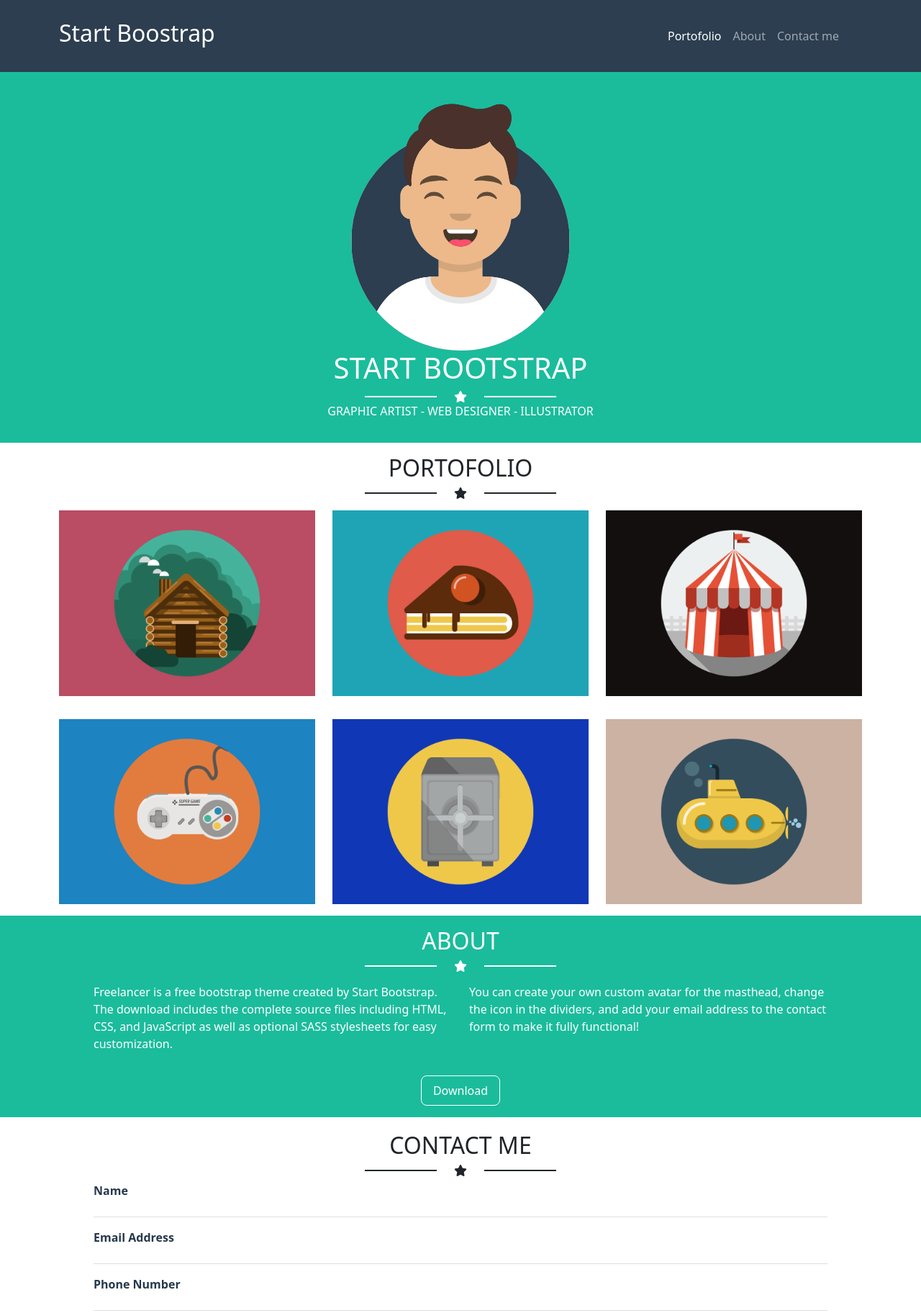
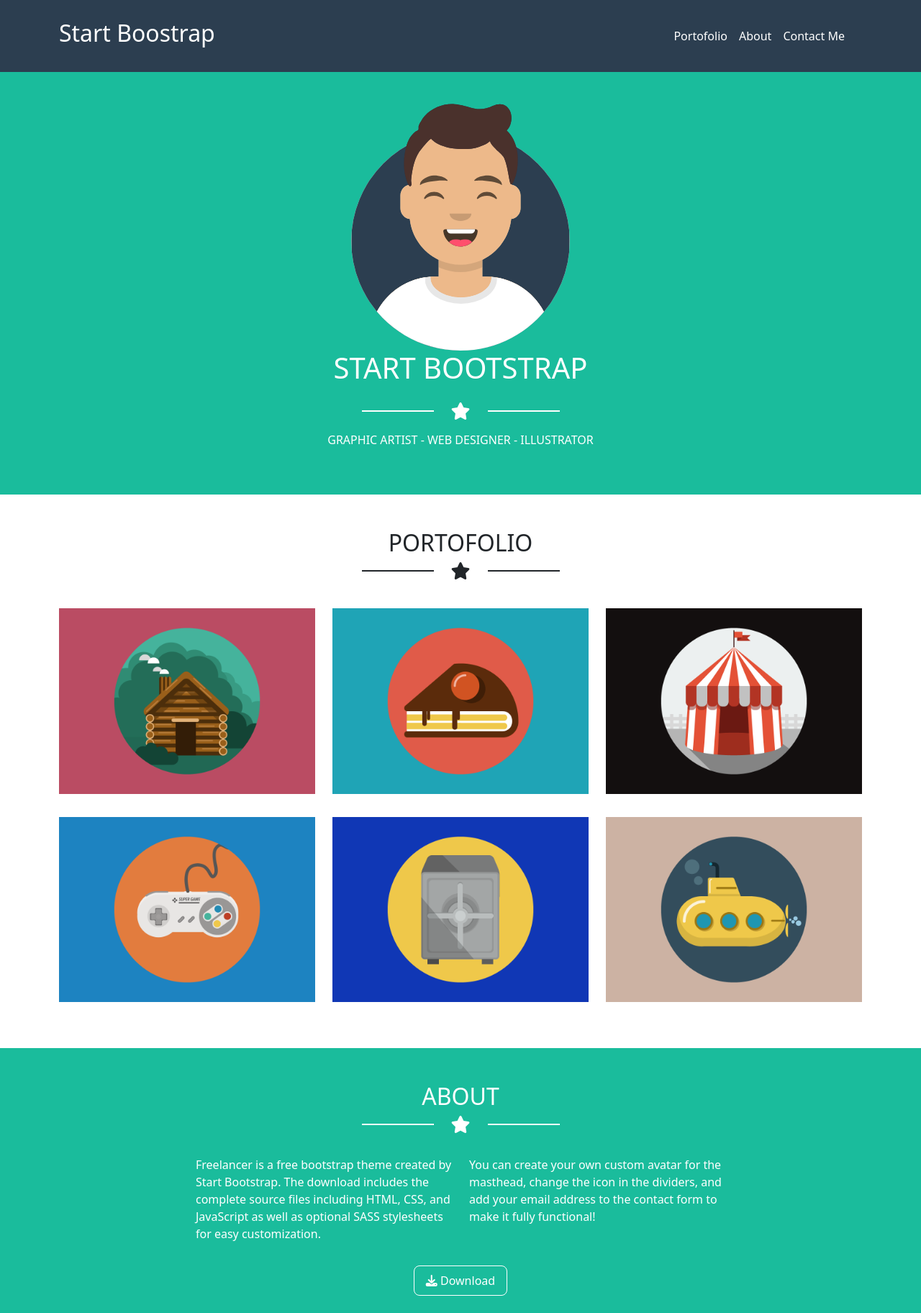
Before and after one commit to LucaFaedda/html-css-bootstrap-freelancer, a plain HTML site: page index.html in a window 1280 px wide. Shown: the top 1824 px of the page at 72% size. Drawn offline with nearby package versions, Linux system fonts and the light colour scheme.

Commit message:
Aggiunto margini e padding

```diff
--- a/css/style.css
+++ b/css/style.css
@@ -58,7 +58,16 @@ footer{
     display: flex;
     align-items: center;
     justify-content: center;
+    font-size: 1.5rem;
 }
+
+/* header */
+
+header a{
+    text-decoration: none;
+    color: #ffff;
+}
+
 
 /* jumbotron */
 
@@ -77,6 +86,7 @@ footer{
     margin: 0rem 1.5rem;
 }
 
+
 /* cards */
 
 .immagine img{
@@ -90,6 +100,7 @@ footer{
     padding: 0.5rem 1rem;
     background-color: transparent;
     border-radius: 0.5rem;
+    color: #ffff;
 }
 
 /* Contact Me! */
--- a/index.html
+++ b/index.html
@@ -26,16 +26,14 @@
                                 </button>
                                 <div class="collapse navbar-collapse" id="navbarSupportedContent">
                                   <ul class="navbar-nav me-auto mb-2 mb-lg-0 ">
-                                    <li class="nav-item">
-                                      <a class="nav-link active" aria-current="page" href="#">Portofolio</a>
+                                    <li class="nav-item ">
+                                      <a href=#>Portofolio</a>
                                     </li>
-                                    <li class="nav-item">
-                                      <a class="nav-link" href="#">About</a>
+                                    <li class="nav-item px-3">
+                                        <a href=#>About</a>
                                     </li>
                                     <li class="nav-item dropdown">
-                                      <a class="nav-link " href="#">
-                                        Contact me
-                                      </a>
+                                        <a href=#>Contact Me</a>
                                       <ul class="dropdown-menu">
                                         <li><a class="dropdown-item" href="#">Portofolio</a></li>
                                         <li><a class="dropdown-item" href="#">About</a></li>
@@ -56,15 +54,15 @@
             <!-- Jumbotron -->
             <div class="container-fluid background-color-fluid">
                 <!-- Al posto del container fluid si poteva creare una section con bk -->
-                <div class="row py-3">
+                <div class="row py-3 pb-5">
                     <div class="col-12">
                         <div class="container">
                             <div class="row pt-3">
-                                <div class="col-12 text-center">
+                                <div class="col-12 text-center ">
                                     <div id="jumbotron">
                                         <img src="./img/avatar.svg" alt="avatar">
                                         <h1>START BOOTSTRAP</h1>
-                                        <div class="star">
+                                        <div class="star py-3">
                                             <hr class="border-solid-2"><i class="fa-solid fa-star"></i><hr class="border-solid-2">
                                         </div>
                                         <p>GRAPHIC ARTIST - WEB DESIGNER - ILLUSTRATOR</p>
@@ -77,8 +75,8 @@
             </div>
             <!-- Sezione Cards -->
             <div class="container">
-                <div class="row pt-3">
-                    <div class="col-12 col-md-6 offset-md-3 text-center">
+                <div class="row pt-5">
+                    <div class="col-12 col-md-6 offset-md-3 text-center pb-4">
                         <div class="Portofolio">
                             <h2>PORTOFOLIO</h2>
                             <div class="star">
@@ -87,46 +85,46 @@
                         </div>
                     </div>
                 </div>
-                <div class="row">
+                <div class="row pb-5">
                     <div class="col-12 col-md-6 col-lg-4">
                         <div class="immagine my-3 ">
-                            <img src="./img/cabin.png">
+                            <img src="./img/cabin.png" alt="cabina">
                         </div>
                     </div>
                     <div class="col-12 col-md-6 col-lg-4">
                         <div class="immagine my-3 ">
-                            <img src="./img/cake.png">
+                            <img src="./img/cake.png" alt="torta">
                         </div>
                     </div>
                     <div class="col-12 col-md-6 col-lg-4">
                         <div class="immagine my-3 ">
-                            <img src="./img/circus.png">
+                            <img src="./img/circus.png" alt="circo">
                         </div>
                     </div>
                     <div class="col-12 col-md-6 col-lg-4">
                         <div class="immagine my-3 ">
-                            <img src="./img/game.png">
+                            <img src="./img/game.png" alt="controller">
                         </div>
                     </div>
                     <div class="col-12 col-md-6 col-lg-4">
                         <div class="immagine my-3 ">
-                            <img src="./img/safe.png">
+                            <img src="./img/safe.png" alt="cassaforte">
                         </div>
                     </div>
                     <div class="col-12 col-md-6 col-lg-4">
                         <div class="immagine my-3 ">
-                            <img src="./img/submarine.png">
+                            <img src="./img/submarine.png" alt="sottomarino">
                         </div>
                     </div>
                 </div>
             </div>
             <!-- About -->
             <div class="container-fluid background-color-fluid">
-                <div class="row pt-3">
+                <div class="row py-5">
                     <div class="col-12">
-                        <div class="container">
+                        <div class="container ">
                             <div class="row text-white text-center ">
-                                <div class="col-12 ">
+                                <div class="col-12 pb-3 ">
                                     <div class="About">
                                         <h2>ABOUT</h2>
                                         <div class="star">
@@ -135,20 +133,20 @@
                                     </div>
                                 </div>
                             </div>
-                            <div class="row text-white px-5">
-                                <div class="col-12 col-md-6">
+                            <div class="row text-white ">
+                                <div class="col-12 col-md-4 offset-md-2">
                                     <div class="my-3">
                                         Freelancer is a free bootstrap theme created by Start Bootstrap. The download includes the complete source files including HTML, CSS, and JavaScript as well as optional SASS stylesheets for easy customization.
                                     </div>
                                 </div>
-                                <div class="col-12 col-md-6">
+                                <div class="col-12 col-md-4">
                                     <div class=" my-3">
                                         You can create your own custom avatar for the masthead, change the icon in the dividers, and add your email address to the contact form to make it fully functional!
                                     </div>
                                 </div>
                                 <div class="col-12 col-md-6 offset-md-3">
                                     <div class="text-center my-3">
-                                        <button class="botton-white"><a class="text-white text-decoration-none" href="#">Download</a></button>
+                                        <button class="botton-white"><i class="fa-solid fa-download"></i> Download</button>
                                     </div>
                                 </div>
                             </div>
@@ -158,8 +156,8 @@
             </div>
             <!-- Contact me! -->
             <div class="container">
-                <div class="row pt-3 px-5">
-                    <div class="col-12 col-md-6 offset-md-3 text-center">
+                <div class="row pt-5 px-5 pb-4">
+                    <div class="col-12 col-md-6 offset-md-3 text-center ">
                         <div class=" my-1">
                             <h2>CONTACT ME</h2>
                             <div class="star">
@@ -167,7 +165,7 @@
                             </div>
                         </div>
                     </div>
-                    <div class="col-12">
+                    <div class="col-12 pt-3">
                         <div class=" my-1">
                             <form>
                                 <p>
@@ -200,10 +198,10 @@
             </div>
             <!-- Contatti -->
             <div class="container-fluid background-color-fluid2">
-                <div class="row pt-3 px-5">
+                <div class="row pt-3 p-5 ">
                     <div class="col-12">
                         <div class="container">
-                            <div class="row justify-content-between text-white text-center">
+                            <div class="row justify-content-between text-white text-center px-5">
                                 <div class="col-12 col-md-4 ">
                                     <div class=" my-4">
                                         <h4>LOCATION</h4>
@@ -252,5 +250,5 @@
         </footer>
     </body>
     <!-- JavaScript Bundle with Popper -->
-    <script src="https://cdn.jsdelivr.net/npm/bootstrap@5.2.2/dist/js/bootstrap.bundle.min.js" integrity="sha384-OERcA2EqjJCMA+/3y+gxIOqMEjwtxJY7qPCqsdltbNJuaOe923+mo//f6V8Qbsw3" crossorigin="anonymous"></script>
+<script src="https://cdn.jsdelivr.net/npm/bootstrap@5.2.2/dist/js/bootstrap.bundle.min.js" integrity="sha384-OERcA2EqjJCMA+/3y+gxIOqMEjwtxJY7qPCqsdltbNJuaOe923+mo//f6V8Qbsw3" crossorigin="anonymous"></script>
 </html>
```
